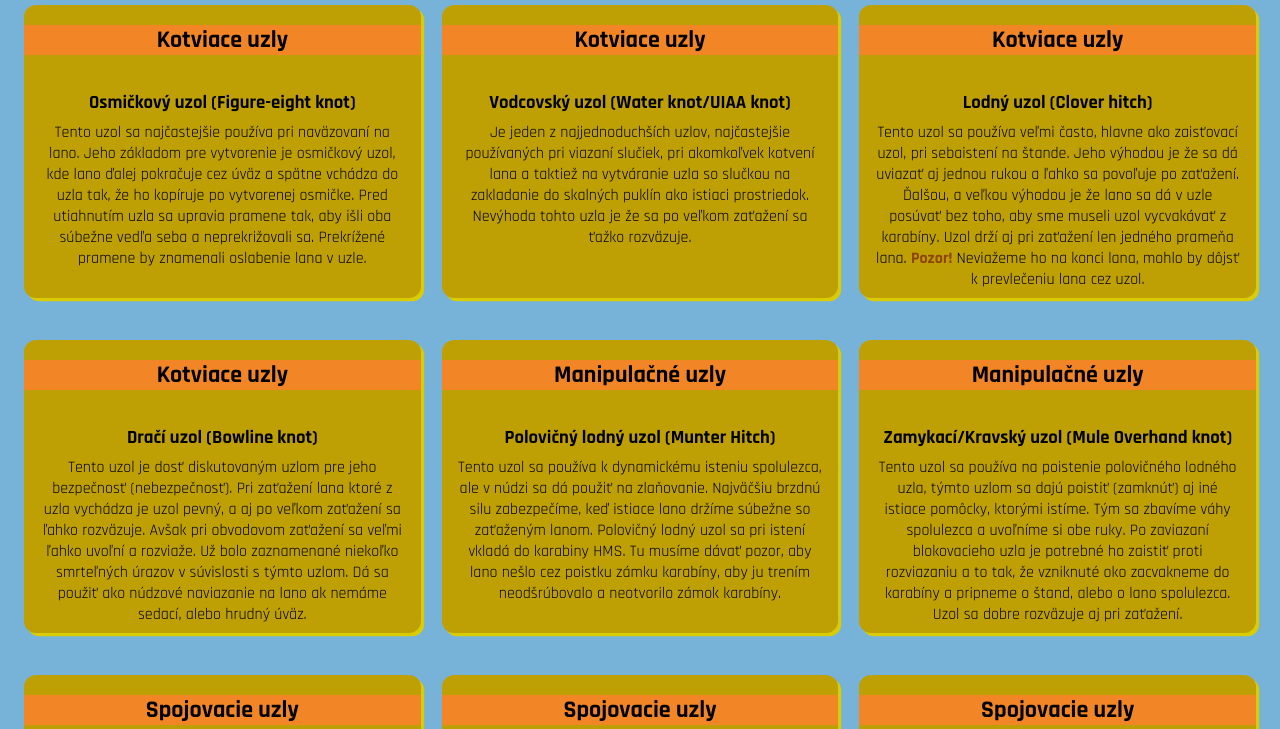
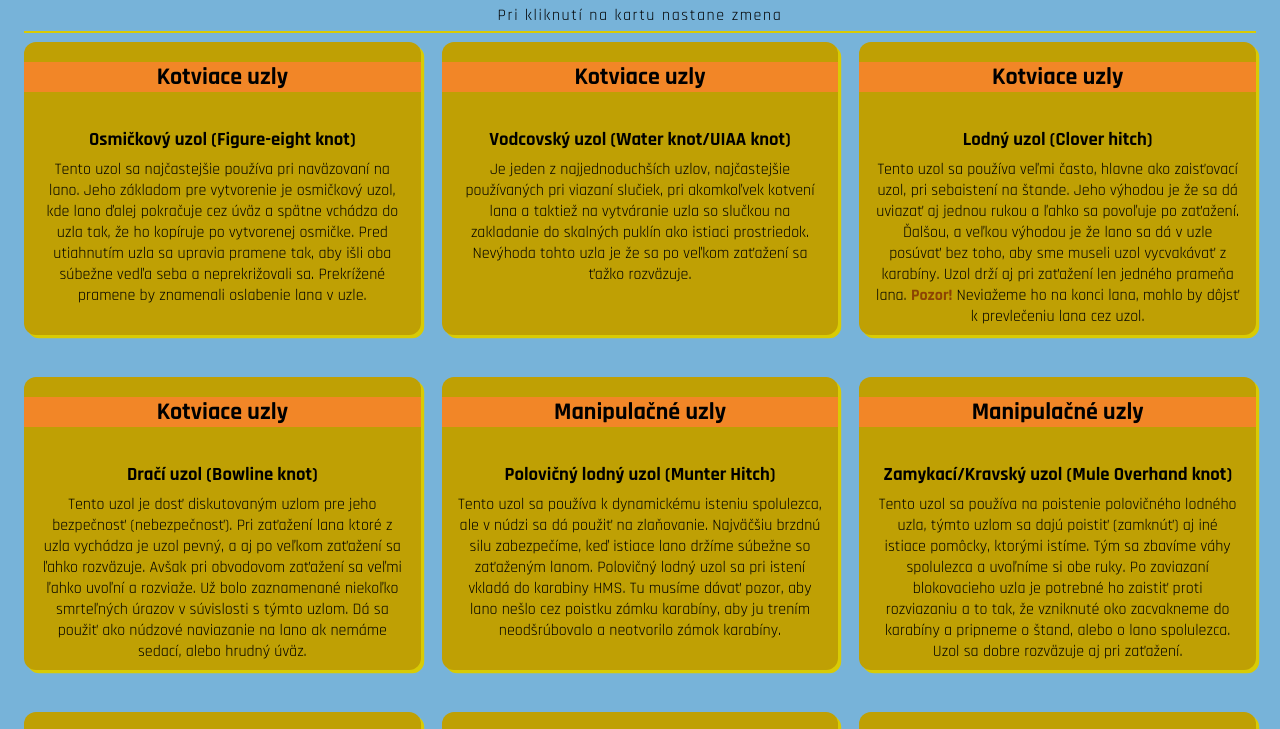
Before and after one commit to Tasi87/ucme_sa_o_lezeni, a website built with Vite: page index.html in a window 1280 px wide. Shown: the part 89-818 px from the top of the page. Built offline with nearby package versions, Linux system fonts and the light colour scheme.

Commit message:
pridanie p s classom info

```diff
--- a/index.html
+++ b/index.html
@@ -32,6 +32,7 @@
   <body>
     <header>
       <h1>Na tejto stránke sa dozvieš základné uzly v lezeckom svete</h1>
+	  <p class="info">Pri kliknutí na kartu nastane zmena</p>
     </header>
     <main>
       <section class="container">
```
